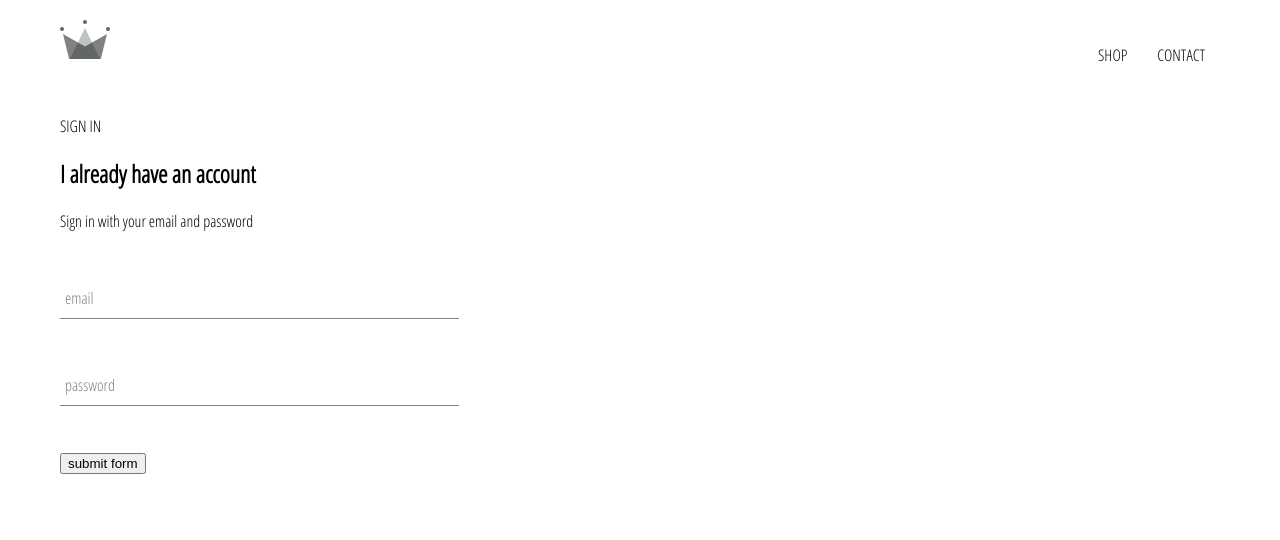
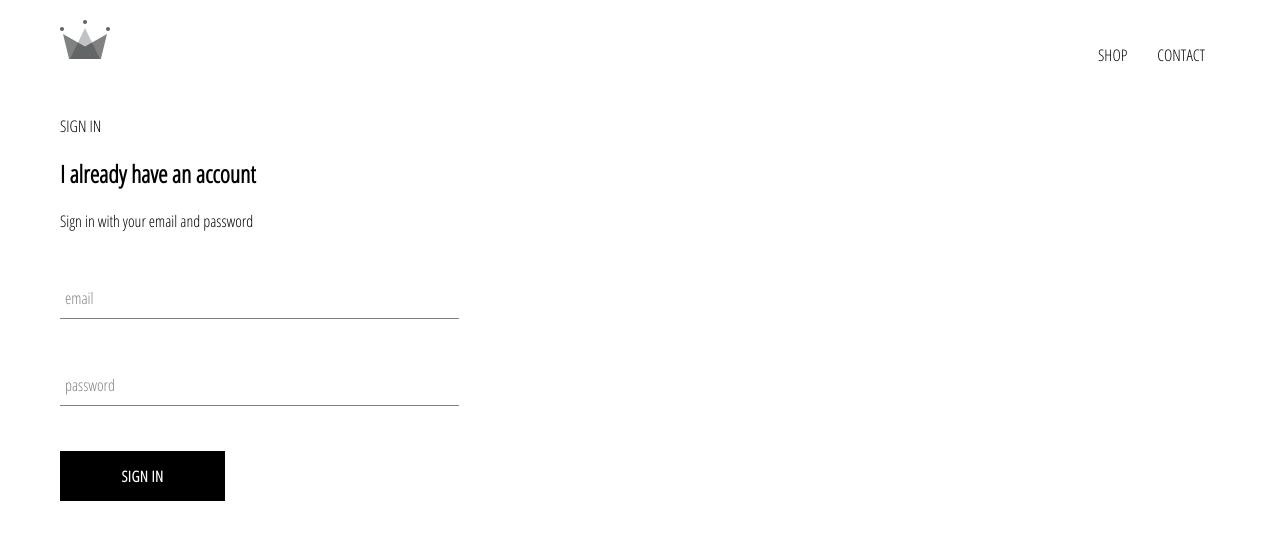
Before and after one commit to Soham-pathak/Clothing-E-commerce, a React (Create React App) app: page /signin in a window 1280 px wide. Shown: the top 540 px of the page. Built offline with nearby package versions, Linux system fonts and the light colour scheme.

Commit message:
Finished CustomButton component

```diff
--- /dev/null
+++ b/src/components/custom-button/custom-button.component.jsx
@@ -0,0 +1,12 @@
+import React from 'react';
+
+import './custom-button.styles.scss';
+
+
+const CustomButton = ({children,...otherProps}) => (
+    <button className='custom-button' {...otherProps}>
+        {children}
+    </button>
+);
+
+export default CustomButton;
--- /dev/null
+++ b/src/components/custom-button/custom-button.styles.scss
@@ -0,0 +1,22 @@
+.custom-button {
+    min-width: 165px;
+    width: auto;
+    height: 50px;
+    letter-spacing: 0.5px;
+    line-height: 50px;
+    padding: 0 35px 0 35px;
+    font-size: 15px;
+    background-color: black;
+    color: white;
+    text-transform: uppercase;
+    font-family: 'Open Sans Condensed';
+    font-weight: bolder;
+    border: none;
+    cursor: pointer;
+
+    &:hover {
+      background-color: white;
+      color: black;
+      border: 1px solid black;
+    }
+  }
--- a/src/components/sign-in/sign-in.component.jsx
+++ b/src/components/sign-in/sign-in.component.jsx
@@ -4,6 +4,7 @@ import './sign-in.styles.scss';
 
 import '../form-input/form-input.component';
 import FormInput from '../form-input/form-input.component';
+import CustomButton from '../custom-button/custom-button.component';
 
 
 class SignIn extends React.Component{
@@ -39,6 +40,7 @@ class SignIn extends React.Component{
                     handleChange={this.handleChange}
                     label='email'
                     required />
+
                     <FormInput
                     name="password"
                     type="password"
@@ -46,7 +48,7 @@ class SignIn extends React.Component{
                     handleChange={this.handleChange}
                     label='password'
                     required />
-                    <input type="submit" value = 'submit form'/>
+                    <CustomButton type="submit">Sign In</CustomButton>
                 </form>
             </div>
         );
--- a/src/components/sign-in/sign-in.styles.scss
+++ b/src/components/sign-in/sign-in.styles.scss
@@ -1,4 +1,10 @@
 .sign-in{
     width: 30vw;
+    display: flex;
+    flex-direction: column;
 
+
+    .title{
+    margin: 10px 0;
+    }
 }
```
